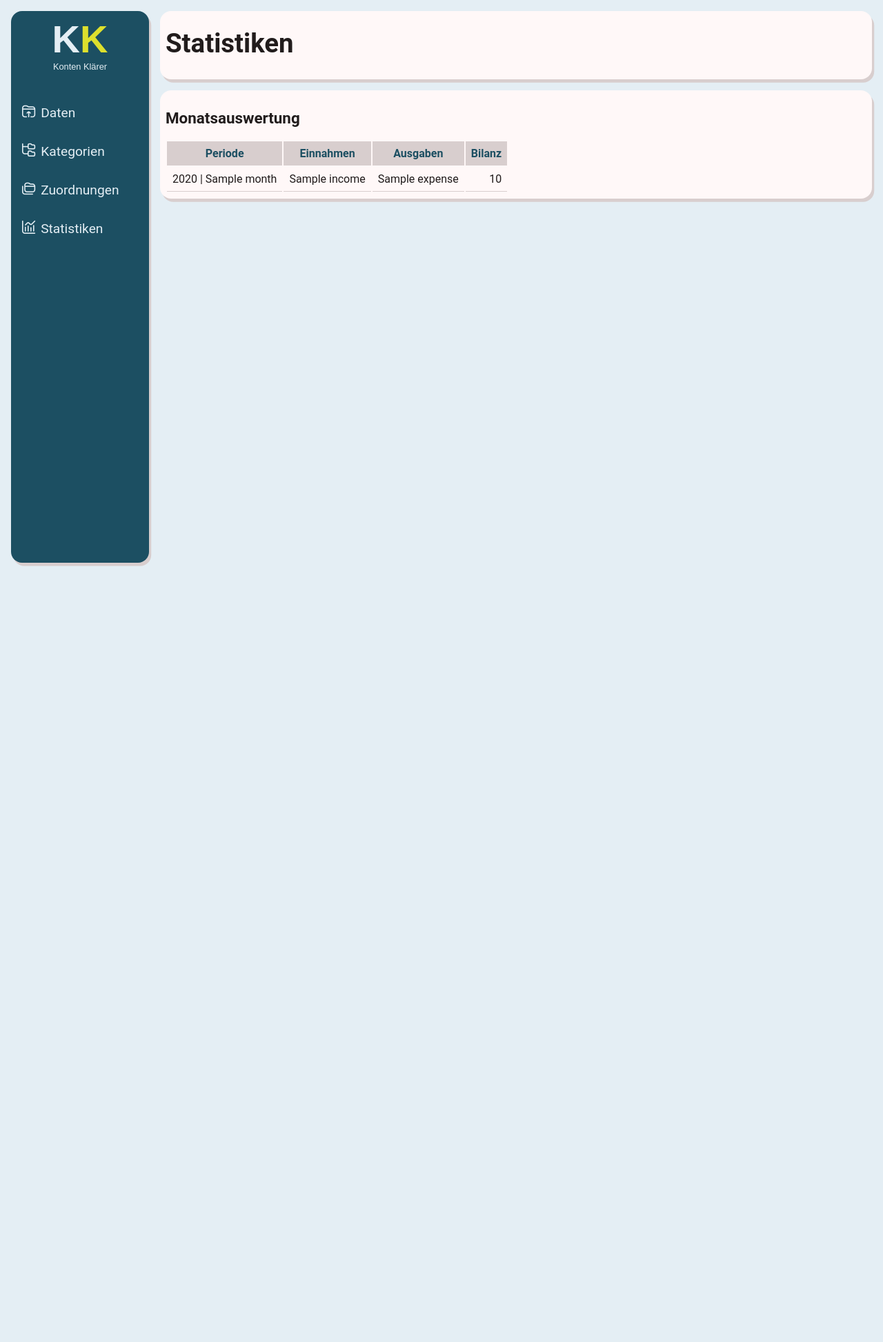
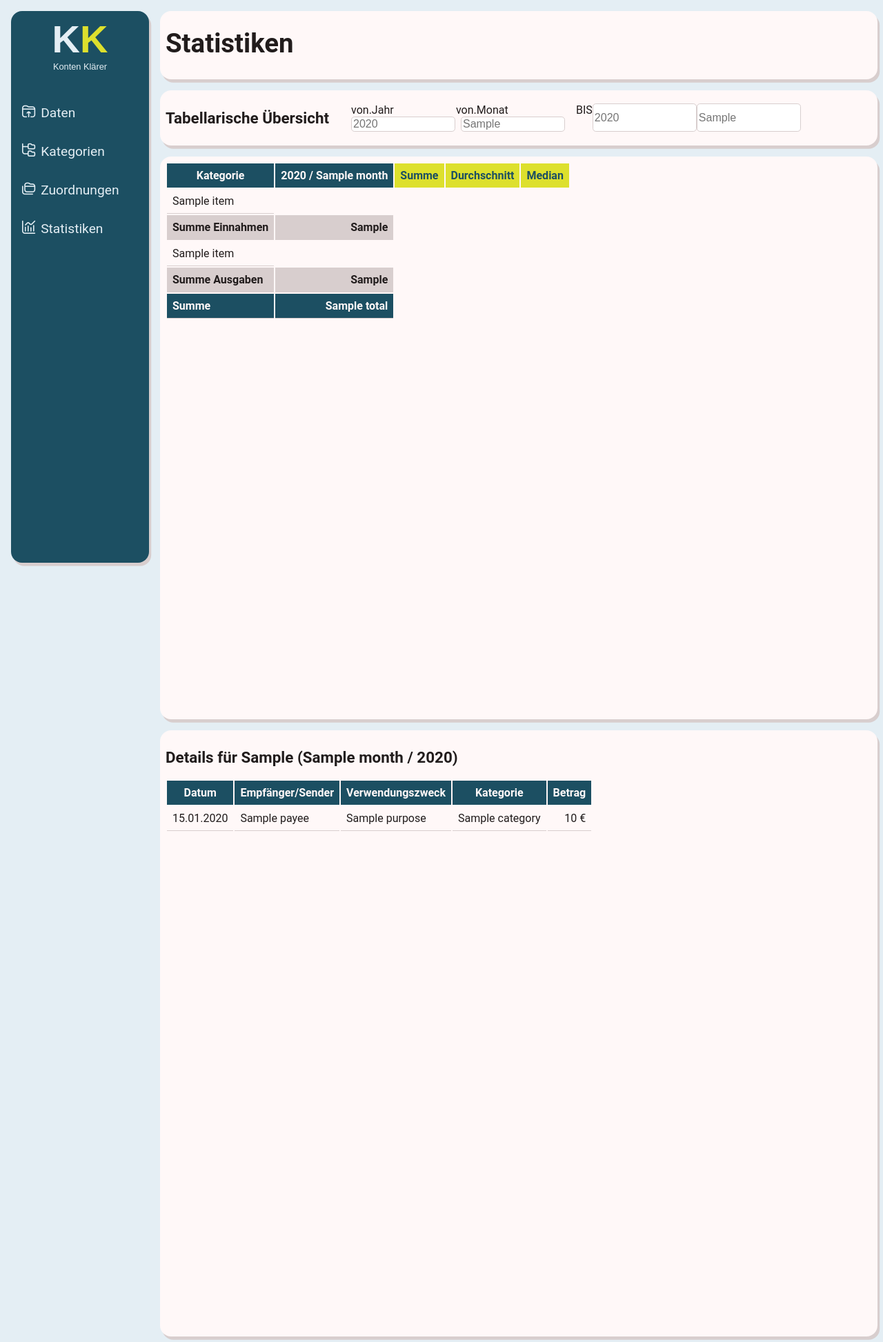
Before and after one commit to codingBeanie/KontenKlaerer, a Django app: template KontenKlaerer/app/templates/pageStatistics.html in a window 1280 px wide. Shown: the whole page at 69% size. Before the commit the page ends 821 px from the top, so only its background shows below. Run offline with Django 4.2, Linux system fonts and the light colour scheme; the template is opened without the code that fills it: most values are stand-ins (such as "Sample title", 1, 10 or a date in 2020).

Commit message:
synch up

```diff
--- a/KontenKlaerer/KontenKlaerer/static/css/styling.css
+++ b/KontenKlaerer/KontenKlaerer/static/css/styling.css
@@ -6,6 +6,7 @@
     --secondary: #1c4f62;
     --font: #211c1c;
     --accent: #dde02d;
+    --accent-light:#e3e496;
 }
 
 /* basics / customised standard elements*/
@@ -55,8 +56,8 @@ a{
 
 th{
     font-weight: bold;
-    background-color: var(--dark);
-    color: var(--secondary);
+    background-color: var(--secondary);
+    color: var(--light);
     padding: 0.5rem;
     position: sticky;
     top: 0;
@@ -155,6 +156,9 @@ input[type="file"] {
 .m2r{
     margin-right: 1rem;
 }
+.m3r{
+    margin-right: 2rem;
+}
 .m3b{
     margin-bottom: 2rem;
 }
@@ -230,8 +234,8 @@ input[type="file"] {
 /* button-styling */
 .button {
     font-size: 1rem;
-    background-color: var(--secondary);
-    color:var(--light);
+    background-color: var(--accent);
+    color:var(--secondary);
     padding: 0.5rem;
     border-radius: 0.5rem;
     transition: all 0.2s ease-in-out;
@@ -241,17 +245,49 @@ input[type="file"] {
 .button:hover{
     background-color: var(--accent);
     color:var(--secondary);
+    border-radius: 1rem;
 }
 
 /* table-styling */
 .table{
-    height: 50vh;
+    height: 100vh;
+    width: 80vw;
     overflow-y: scroll;
+    overflow-x: scroll;
 }
 
 .table-small{
     height: 20vh;
     overflow-y: scroll;
+}
+
+.table-subtotal{
+    font-weight: bold;
+    background-color: var(--dark);
+}
+
+.table-total{
+    font-weight: bold;
+    background-color: var(--secondary);
+    color: var(--light);
+}
+
+.table-stat-title{
+    background-color: var(--accent);
+    color: var(--secondary);
+}
+
+.table-stat-item{
+    background-color: var(--accent-light);
+    color: var(--secondary);
+}
+
+.table-select{
+    background-color: var(--accent-light);
+}
+
+.table-hover:hover{
+    background-color: var(--accent-light);
 }
 
 /* tree-view */
@@ -334,6 +370,11 @@ input[type="submit"]{
     background-color:var(--secondary)
 }
 
+input[type=date]{
+    font-size: 1.0rem;
+    background-color: var(--accent-light);
+}
+
 select{
     width: 150px;
     font-size: 1.0rem;
--- a/KontenKlaerer/KontenKlaerer/templates/base.html
+++ b/KontenKlaerer/KontenKlaerer/templates/base.html
@@ -4,7 +4,7 @@
 
 <head>
     <title>Konten-Klärer</title>
-    <link rel="stylesheet" type="text/css" href="{%static 'css/styling.css' %}?v=8">
+    <link rel="stylesheet" type="text/css" href="{%static 'css/styling.css' %}?v=17">
     <link rel="stylesheet" href="{%static 'webfonts/uicons-regular-rounded.css' %}?v=1005">
 </head>
 
--- a/KontenKlaerer/app/models.py
+++ b/KontenKlaerer/app/models.py
@@ -34,7 +34,7 @@ class Assignment(models.Model):
     category = models.ForeignKey(Category, on_delete=models.CASCADE)
 
 ######################################################
-#### File Management  ‚    ############################
+#### File Management      ############################
 ######################################################
 
 
@@ -45,6 +45,7 @@ def post_file_upload(request):
     insert_data(file.name)
     os.remove("./data/" + file_name)
     return redirect("pageData")
+
 
 ######################################################
 #### Functions Data       ############################
@@ -57,7 +58,7 @@ def insert_data(csv_name):
     csv_file = "./data/" + csv_name
     unique_id = str(uuid.uuid4())
     time = datetime.now().strftime("%d.%m.%Y %H:%M:%S")
-    with open(csv_file, encoding="UTF-8") as csv_file:
+    with open(csv_file, encoding="ISO-8859-1") as csv_file:
         reader = csv.reader(csv_file, delimiter=';')
         for row in reader:
             if reader.line_num > row_start:
--- a/KontenKlaerer/app/templates/pageStatistics.html
+++ b/KontenKlaerer/app/templates/pageStatistics.html
@@ -6,22 +6,151 @@
     <h1>Statistiken</h1>
 </div>
 <!-- table with basic statistic-->
-<div class="content-box p1 m2b">
-    <h2>Monatsauswertung</h2>
-    <div>
+<div class="content-box flex-row center-h p1 m2b">
+    <div class="m3r">
+        <h2>Tabellarische Übersicht</h2>
+    </div>
+    <form>
+        <div class="flex-row">
+            <div class="flex-column m2r">
+                <div class="flex-row">
+                    <div class="flex-grow m1r">von.Jahr</div>
+                    <div class="flex-grow">von.Monat</div>
+                </div>
+                <div class="flex-row">
+                    <div class="m1r">
+                        <input type="text" name="from_year" placeholder="{{period_range.from_year}}" required>
+                    </div>
+                    <div class="">
+                        <input type="text" name="from_month" placeholder="{{period_range.from_month}}" required>
+                    </div>
+                </div>
+
+
+            </div>
+            <div class="flex-row">
+                BIS
+                <input type="text" name="to_year" placeholder="{{period_range.to_year}}" required>
+                <input type="text" name="to_month" placeholder="{{period_range.to_month}}" required>
+            </div>
+
+        </div>
+    </form>
+
+
+</div>
+<div class="content-box p1 m2b table">
+    <table>
+        <!-- header -->
+        <tr>
+            <th>Kategorie</th>
+            {% for period in periods%}
+            <th>{{ period.year }} / {{period.month}}</th>
+            {% endfor %}
+            <th class="table-stat-title">Summe</th>
+            <th class="table-stat-title">Durchschnitt</th>
+            <th class="table-stat-title">Median</th>
+        </tr>
+
+        <!-- income rows -->
+        {% for item in income%}
+        <tr>
+            {% for i in item%}
+            {% if forloop.counter > row_start_stats%}
+            <!-- stat column -->
+            <td align="right" class="table-stat-item">{{i}}</td>
+            {% elif forloop.counter > 1%}
+            <!-- data column -->
+            {%if forloop.counter == selection.period and item.0 == selection.category%}
+            <!-- selection -->
+            <td align="right" class="table-select"><a href="/statistics/{{item.0}}-{{forloop.counter}}">{{i}}</a>
+            </td>
+            {% else %}
+            <!-- not selected -->
+            <td align="right" class="table-hover"><a href="/statistics/{{item.0}}-{{forloop.counter}}">{{i}}</a>
+            </td>
+            {% endif %}
+            {% else %}
+            <!-- first column -->
+            <td>{{i}}</td>
+            {% endif %}
+            {% endfor %}
+        </tr>
+        {% endfor %}
+
+        <!-- income subtotal -->
+        <tr>
+            <td class="table-subtotal">Summe Einnahmen</td>
+            {% for i in income_subtotal%}
+            <td class="table-subtotal" align="right">{{i}}</td>
+            {% endfor %}
+        </tr>
+
+        <!-- expense rows -->
+        {% for item in expense%}
+        <tr>
+            {% for i in item%}
+            {% if forloop.counter > row_start_stats%}
+            <!-- stat column -->
+            <td align="right" class="table-stat-item">{{i}}</td>
+            {% elif forloop.counter > 1%}
+            <!-- data column -->
+            {%if forloop.counter == selection.period and item.0 == selection.category%}
+            <!-- selection -->
+            <td align="right" class="table-select"><a href="/statistics/{{item.0}}-{{forloop.counter}}">{{i}}</a>
+            </td>
+            {% else %}
+            <!-- not selected -->
+            <td align="right" class="table-hover"><a href="/statistics/{{item.0}}-{{forloop.counter}}">{{i}}</a>
+            </td>
+            {% endif %}
+            {% else %}
+            <!-- first column -->
+            <td>{{i}}</td>
+            {% endif %}
+            {% endfor %}
+        </tr>
+        {% endfor %}
+
+        <!-- expense subtotal -->
+        <tr>
+            <td class="table-subtotal">Summe Ausgaben</td>
+            {% for i in expense_subtotal%}
+            <td class="table-subtotal" align="right">{{i}}</td>
+            {% endfor %}
+        </tr>
+
+        <!-- total row -->
+        <tr>
+            <td class="table-total">Summe</td>
+            {% for i in total%}
+            <td class="table-total" align="right">{{i}}</td>
+            {% endfor %}
+        </tr>
+
+    </table>
+</div>
+
+<!-- Detail Statistics -->
+<div class="content-box p1">
+    <h2>Details für {{select_category}} ({{select_period.month}} / {{select_period.year}})</h2>
+    <div class="table">
         <table>
             <tr>
-                <th>Periode</th>
-                <th>Einnahmen</th>
-                <th>Ausgaben</th>
-                <th>Bilanz</th>
+                <th class="">Datum</th>
+                <th class="">Empfänger/Sender</th>
+                <th class="">Verwendungszweck</th>
+                <th class="">Kategorie</th>
+                <th class="">Betrag</th>
+
             </tr>
-            {% for item in basic_statistics%}
+            {%for item in detail_statistics%}
             <tr>
-                <td>{{ item.year }} | {{item.month}}</td>
-                <td align="right">{{ item.income }}</td>
-                <td align="right">{{ item.expense }}</td>
-                <td align="right">{{ item.balance }}</td>
+                <td>{{item.date|date:"d.m.Y"}}</td>
+                <td>{{item.payee}}</td>
+                <td>{{item.purpose}}</td>
+                <td>{{item.category.name}}</td>
+                <td align="right">{{item.amount_display}} €</td>
             </tr>
             {% endfor %}
         </table>
--- a/KontenKlaerer/app/urls.py
+++ b/KontenKlaerer/app/urls.py
@@ -11,5 +11,7 @@ urlpatterns = [
     path("assign", views.pageAssign, name='pageAssign'),
     path("deleteassign/<str:keyword>/",
          views.delete_assign, name="delete_assign"),
-    path("statistics", views.pageStatistics, name="pageStatistics")
+    path("statistics", views.pageStatistics, name="pageStatistics"),
+    path("statistics/<str:select_category>-<int:select_period>/",
+         views.pageStatistics, name="pageStatistics"),
 ]
```
Also changed, not shown: KontenKlaerer/app/statistics.py (+121 -39 lines), KontenKlaerer/app/views.py (+22 -4 lines).
